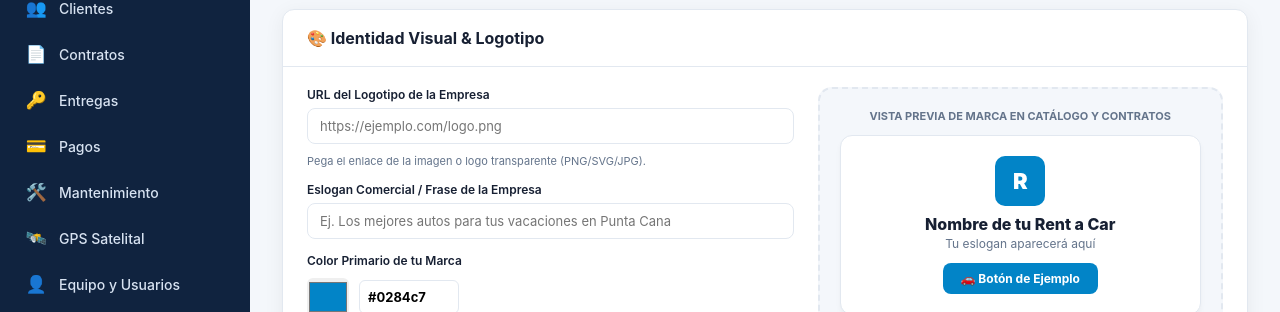
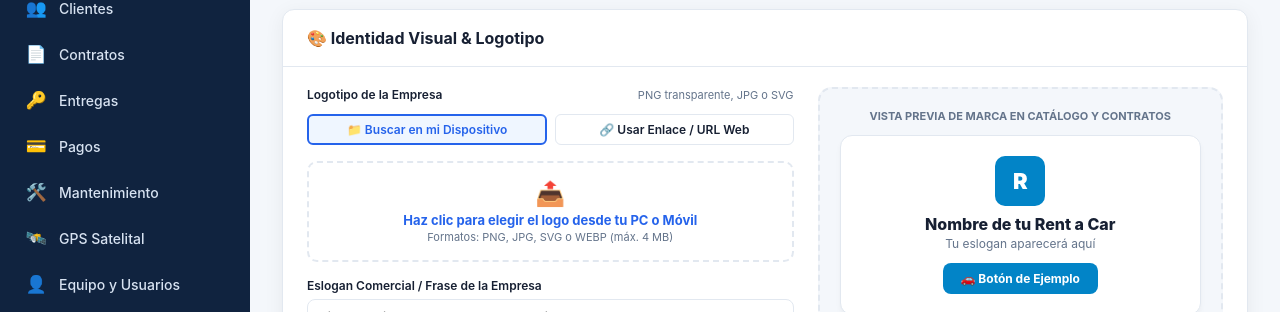
Before and after one commit to JAAC1990/RentOS, a React (Vite) app in the folder frontend/: page /configuracion in a window 1280 px wide. Shown: the part 242-554 px from the top of the page. Built offline with nearby package versions, Linux system fonts and the light colour scheme; no server answers.

Commit message:
feat(logo-upload): permitir cargar el logotipo desde el dispositivo local o mediante enlace URL

```diff
--- a/frontend/src/pages/Configuracion/ConfiguracionPage.tsx
+++ b/frontend/src/pages/Configuracion/ConfiguracionPage.tsx
@@ -45,6 +45,7 @@ export default function ConfiguracionPage() {
   const [nombre, setNombre] = useState("");
   const [eslogan, setEslogan] = useState("");
   const [logoUrl, setLogoUrl] = useState("");
+  const [tipoEntradaLogo, setTipoEntradaLogo] = useState<"archivo" | "url">("archivo");
   const [colorPrimario, setColorPrimario] = useState("#0284c7");
   const [rnc, setRnc] = useState("");
   const [ciudad, setCiudad] = useState("Santo Domingo");
@@ -52,6 +53,30 @@ export default function ConfiguracionPage() {
   const [telefono, setTelefono] = useState("");
   const [whatsapp, setWhatsapp] = useState("");
   const [email, setEmail] = useState("");
+
+  const handleSubirArchivoLogo = (e: React.ChangeEvent<HTMLInputElement>) => {
+    const file = e.target.files?.[0];
+    if (!file) return;
+
+    if (!file.type.startsWith("image/")) {
+      setError("Por favor selecciona un archivo de imagen válido (PNG, JPG, SVG, WEBP).");
+      return;
+    }
+
+    if (file.size > 4 * 1024 * 1024) {
+      setError("La imagen no debe superar los 4 MB para optimizar la velocidad de carga.");
+      return;
+    }
+
+    const reader = new FileReader();
+    reader.onload = (event) => {
+      if (event.target?.result) {
+        setLogoUrl(event.target.result as string);
+        setMensaje("🖼️ Logotipo cargado desde tu dispositivo. Recuerda pulsar 'Guardar Personalización'.");
+      }
+    };
+    reader.readAsDataURL(file);
+  };
 
   // Parámetros de Alquiler
   const [moneda, setMoneda] = useState("USD");
@@ -293,8 +318,81 @@ export default function ConfiguracionPage() {
             <div style={{ padding: "20px 24px" }}>
               <div style={{ display: "grid", gridTemplateColumns: "1.2fr 1fr", gap: "24px", alignItems: "flex-start" }}>
                 <div>
-                  <div className="form-field" style={{ marginBottom: "14px" }}>
-                    <label htmlFor="logoUrlInput">URL del Logotipo de la Empresa</label>
+                  <div className="form-field" style={{ marginBottom: "16px" }}>
+                    <label style={{ display: "flex", justifyContent: "space-between", alignItems: "center" }}>
+                      <span>Logotipo de la Empresa</span>
+                      <span style={{ fontSize: "11px", fontWeight: "normal", color: "var(--text-secondary)" }}>
+                        PNG transparente, JPG o SVG
+                      </span>
+                    </label>
+
+                    {/* Toggle entre Archivo Local y URL */}
+                    <div style={{ display: "flex", gap: "8px", margin: "6px 0 10px 0" }}>
+                      <button
+                        type="button"
+                        onClick={() => setTipoEntradaLogo("archivo")}
+                        style={{
+                          flex: 1,
+                          padding: "6px 10px",
+                          borderRadius: "6px",
+                          border: tipoEntradaLogo === "archivo" ? "2px solid var(--primary)" : "1px solid var(--border)",
+                          backgroundColor: tipoEntradaLogo === "archivo" ? "var(--primary-soft)" : "var(--surface)",
+                          color: tipoEntradaLogo === "archivo" ? "var(--primary)" : "var(--text)",
+                          fontSize: "12px",
+                          fontWeight: 600,
+                          cursor: "pointer",
+                        }}
+                      >
+                        📁 Buscar en mi Dispositivo
+                      </button>
+                      <button
+                        type="button"
+                        onClick={() => setTipoEntradaLogo("url")}
+                        style={{
+                          flex: 1,
+                          padding: "6px 10px",
+                          borderRadius: "6px",
+                          border: tipoEntradaLogo === "url" ? "2px solid var(--primary)" : "1px solid var(--border)",
+                          backgroundColor: tipoEntradaLogo === "url" ? "var(--primary-soft)" : "var(--surface)",
+                          color: tipoEntradaLogo === "url" ? "var(--primary)" : "var(--text)",
+                          fontSize: "12px",
+                          fontWeight: 600,
+                          cursor: "pointer",
+                        }}
+                      >
+                        🔗 Usar Enlace / URL Web
+                      </button>
+                    </div>
+
+                    {tipoEntradaLogo === "archivo" ? (
+                      <div
+                        style={{
+                          border: "2px dashed var(--border)",
+                          borderRadius: "10px",
+                          padding: "16px",
+                          textAlign: "center",
+                          backgroundColor: "var(--surface)",
+                          cursor: "pointer",
+                          transition: "border-color 0.2s",
+                        }}
+                        onClick={() => document.getElementById("file-input-logo")?.click()}
+                      >
+                        <input
+                          id="file-input-logo"
+                          type="file"
+                          accept="image/png, image/jpeg, image/svg+xml, image/webp"
+                          style={{ display: "none" }}
+                          onChange={handleSubirArchivoLogo}
+                        />
+                        <div style={{ fontSize: "24px", marginBottom: "4px" }}>📤</div>
+                        <div style={{ fontSize: "13px", fontWeight: 700, color: "var(--primary)" }}>
+                          Haz clic para elegir el logo desde tu PC o Móvil
+                        </div>
+                        <div style={{ fontSize: "11px", color: "var(--text-secondary)", marginTop: "2px" }}>
+                          Formatos: PNG, JPG, SVG o WEBP (máx. 4 MB)
+                        </div>
+                      </div>
+                    ) : (
                       <input
                         id="logoUrlInput"
                         type="url"
@@ -302,9 +400,29 @@ export default function ConfiguracionPage() {
                         value={logoUrl}
                         onChange={(e) => setLogoUrl(e.target.value)}
                       />
-                    <small style={{ color: "var(--text-secondary)", fontSize: "11px", marginTop: "4px", display: "block" }}>
-                      Pega el enlace de la imagen o logo transparente (PNG/SVG/JPG).
-                    </small>
+                    )}
+
+                    {logoUrl && (
+                      <div style={{ display: "flex", justifyContent: "space-between", alignItems: "center", marginTop: "8px" }}>
+                        <span style={{ fontSize: "11px", color: "var(--success)", fontWeight: 600 }}>
+                          ✓ Logotipo cargado en memoria
+                        </span>
+                        <button
+                          type="button"
+                          onClick={() => setLogoUrl("")}
+                          style={{
+                            background: "none",
+                            border: "none",
+                            color: "var(--danger)",
+                            fontSize: "11px",
+                            cursor: "pointer",
+                            padding: 0,
+                          }}
+                        >
+                          🗑️ Quitar Logotipo
+                        </button>
+                      </div>
+                    )}
                   </div>
 
                   <div className="form-field" style={{ marginBottom: "14px" }}>
```
Also changed, not shown: 1 other file (tests, documents, lock files or other folders). Lines whose indentation alone changed are shown as unchanged.
